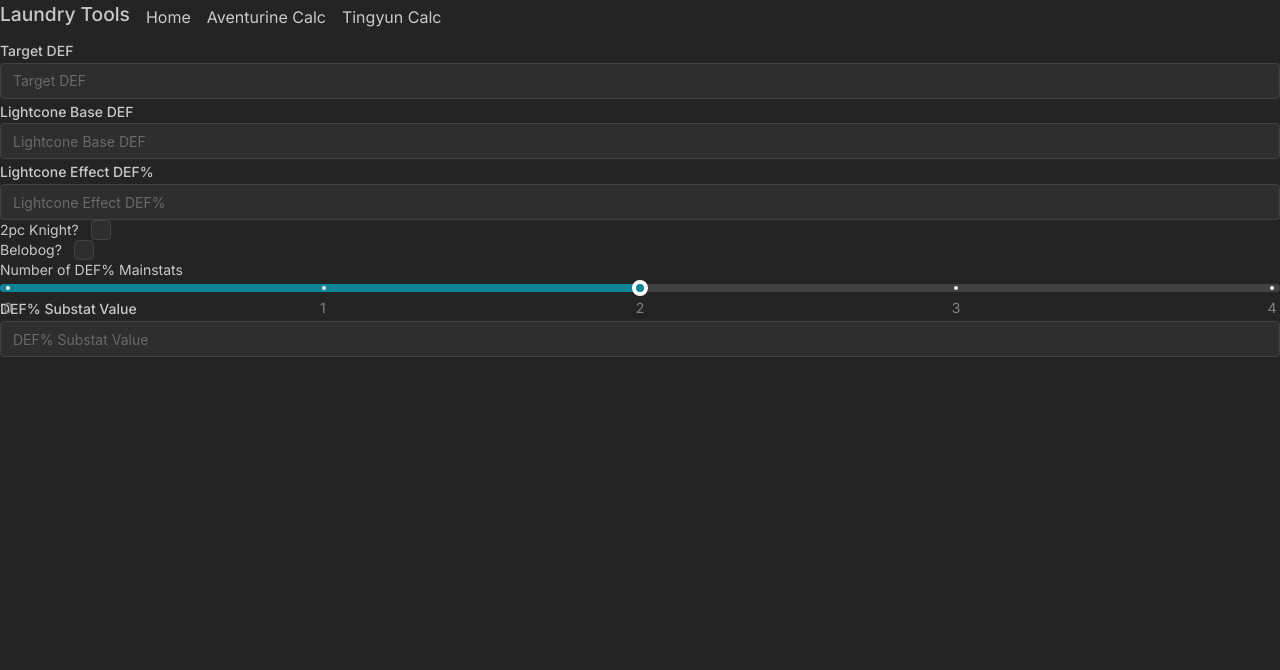
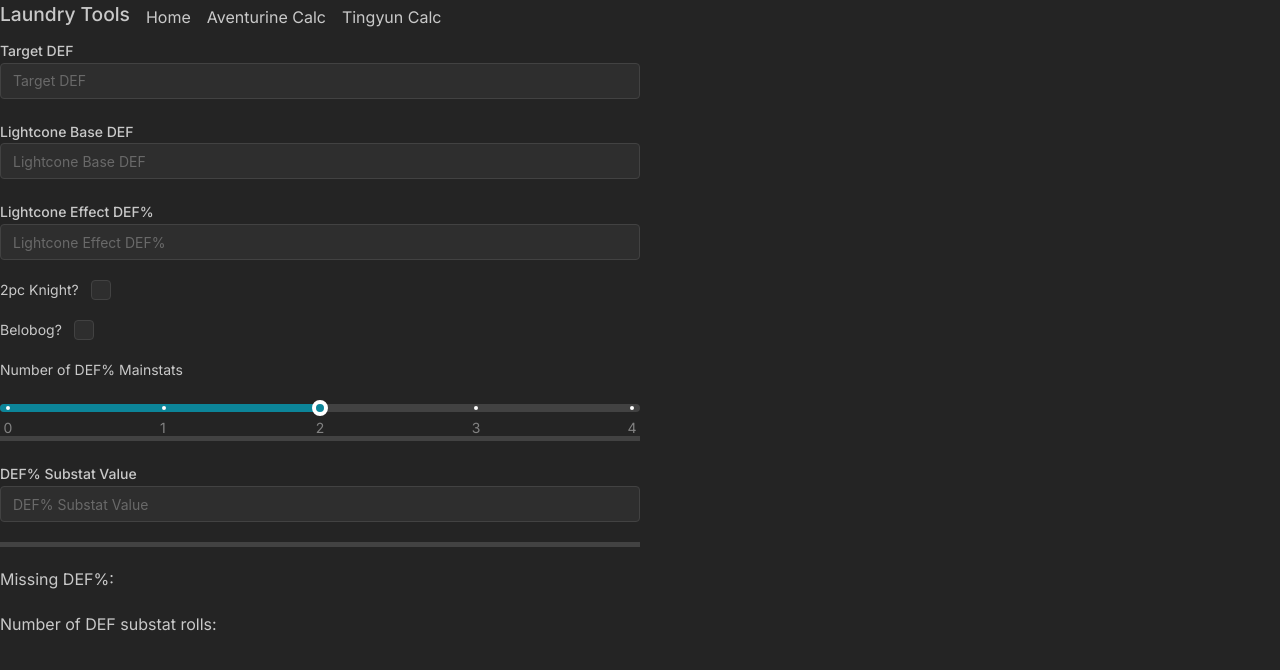
Before and after one commit to mdkincaid/hsr-tools, a Next.js app: page /tools/aventurine-calc in a window 1280 px wide. Shown: the top 670 px of the page. Built offline with nearby package versions, Linux system fonts and the light colour scheme.

Commit message:
feat: bring aven calc to working stat

```diff
--- a/src/app/tools/aventurine-calc/page.tsx
+++ b/src/app/tools/aventurine-calc/page.tsx
@@ -1,6 +1,15 @@
 "use client";
 
-import { Checkbox, NumberInput, Slider, Text } from "@mantine/core";
+import marks from "@/utils/mainstatSliderMarks";
+import getActualNumberOfMainstats from "@/utils/numberOfMainstats";
+import {
+  Checkbox,
+  Divider,
+  NumberFormatter,
+  NumberInput,
+  Slider,
+  Text,
+} from "@mantine/core";
 import { useState } from "react";
 
 export default function Page() {
@@ -11,17 +20,36 @@ export default function Page() {
   const [isBelobogActive, setIsBelobogActive] = useState<boolean>(false);
   const [mainstatAmt, setMainstatAmt] = useState(50);
   const [substatValue, setSubstatValue] = useState<string | number>("");
+  const charBaseDEF = 655;
+  const traceDEF = 0.35;
+  const belobogDEF = 0.15;
+  const knightDEF = 0.15;
+  const mainstatDEF = 0.54;
 
-  const marks = [
-    { value: 0, label: "0" },
-    { value: 25, label: "1" },
-    { value: 50, label: "2" },
-    { value: 75, label: "3" },
-    { value: 100, label: "4" },
-  ];
+  function getMissingDEFPercent() {
+    let baseDEF = (lcBaseDEF as number) + charBaseDEF;
+    let percentDifference = -(baseDEF - (targetDEF as number)) / baseDEF;
+    let defFromMainstats =
+      getActualNumberOfMainstats(mainstatAmt) * mainstatDEF;
+    let currentDEFPercent =
+      traceDEF +
+      (lcEffectDEF as number) / 100 +
+      (isBelobogActive ? belobogDEF : 0) +
+      (isKnightActive ? knightDEF : 0) +
+      defFromMainstats;
+
+    return (percentDifference - currentDEFPercent) * 100;
+  }
+
+  function getNumberOfSubstatRolls() {
+    let missingDEFPercent = getMissingDEFPercent() / 100;
+    let defSubstatValue = (substatValue as number) / 100;
+
+    return missingDEFPercent / defSubstatValue;
+  }
 
   return (
-    <div>
+    <div className="flex flex-col gap-5 w-2/4">
       <NumberInput
         label="Target DEF"
         placeholder="Target DEF"
@@ -61,30 +89,34 @@ export default function Page() {
         value={mainstatAmt}
         onChange={setMainstatAmt}
         step={25}
-        marks={marks}
+        marks={marks()}
         label={null}
       />
+      <Divider size="xl" />
       <NumberInput
         label="DEF% Substat Value"
         placeholder="DEF% Substat Value"
         value={substatValue}
         onChange={setSubstatValue}
+        suffix="%"
         hideControls
       />
+      <Divider size="xl" />
+      <div>
+        Missing DEF%:
+        <NumberFormatter
+          value={targetDEF ? getMissingDEFPercent() : ""}
+          decimalScale={2}
+          suffix="%"
+        ></NumberFormatter>
+      </div>
+      <div>
+        Number of DEF substat rolls:
+        <NumberFormatter
+          value={getNumberOfSubstatRolls()}
+          decimalScale={2}
+        ></NumberFormatter>
+      </div>
     </div>
   );
 }
-
-/*
-  target def: number input
-  lc base def: number input
-  lc effect def%: number input %
-  2pc knight?: checkbox
-  belobog?: checkbox
-  # of DEF mainstats: dropdown (1, 2, 3, 4)
-
-  missing def%: number output %
-  DEF% substat value: number input %
-  # of def subs: number output
-
-  */
```
